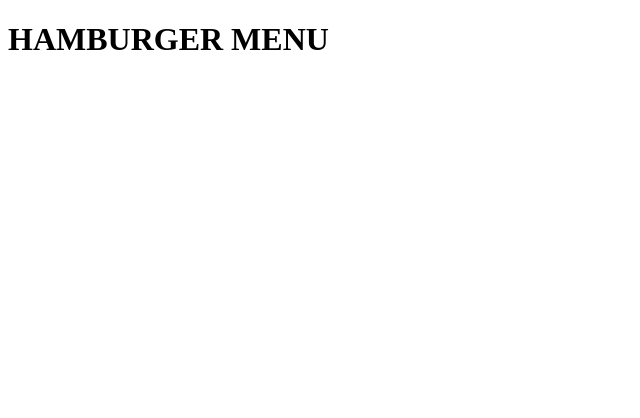
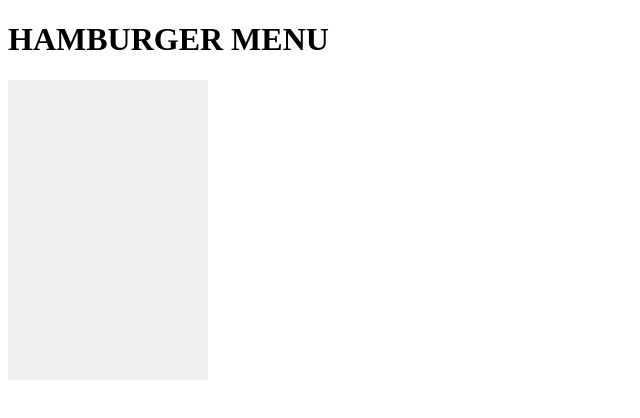
Before and after one commit to abnasity/myexe, a plain HTML site: page hamburger/index.html in a window 1280 px wide. Shown: the whole page, without its empty margins (0-640 px from the left). Drawn offline with Linux system fonts and the light colour scheme; files that its build step writes are made by us from their sources.

Commit message:
add a div class

```diff
--- a/hamburger/index.html
+++ b/hamburger/index.html
@@ -8,6 +8,11 @@
 </head>
 <body>
     <h1>HAMBURGER MENU</h1>
+    <div class="hamburger">
+        <div class="bar"></div>
+        <div class="bar"></div>
+        <div class="bar"></div>
+    </div>
 
 
 </body>
```
